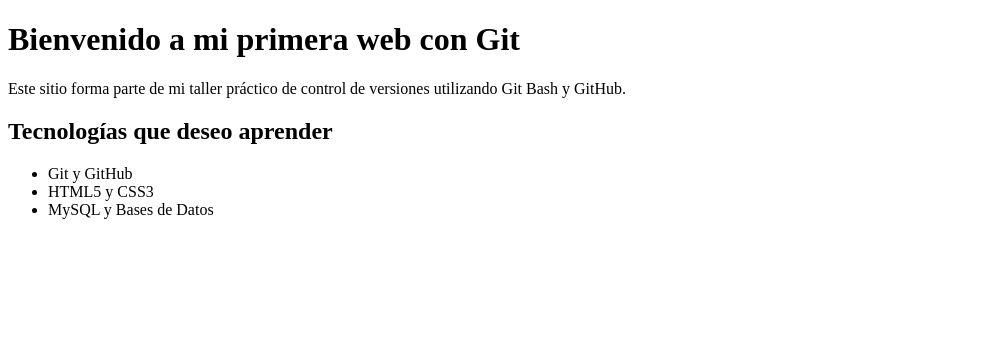
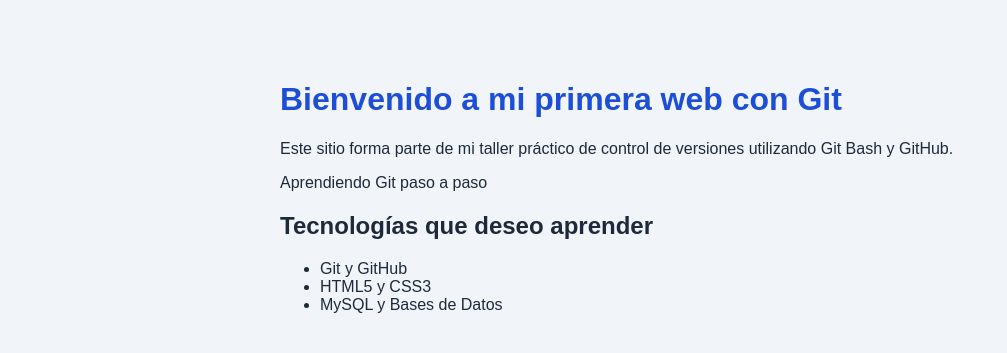
Before and after one commit to estebanramirez249-collab/web-git, a plain HTML site: page index.html in a window 1280 px wide. Shown: the whole page, without its empty margins (0-1007 px from the left). Drawn offline with Linux system fonts and the light colour scheme.

Commit message:
style: agregar estilos basicos

```diff
--- a/index.html
+++ b/index.html
@@ -4,10 +4,12 @@
     <meta charset="UTF-8">
     <meta name="viewport" content="width=device-width, initial-scale=1.0">
     <title>Mi primera web con Git</title>
+    <link rel="stylesheet" href="styles.css">
 </head>
 <body>
     <h1>Bienvenido a mi primera web con Git</h1>
     <p>Este sitio forma parte de mi taller práctico de control de versiones utilizando Git Bash y GitHub.</p>
+    <p>Aprendiendo Git paso a paso</p>
     <h2>Tecnologías que deseo aprender</h2>
     <ul>
         <li>Git y GitHub</li>
--- /dev/null
+++ b/styles.css
@@ -0,0 +1,12 @@
+body {
+    font-family: Arial, sans-serif;
+    background-color: #f1f5f9;
+    color: #1e293b;
+    max-width: 720px;
+    margin: 40px auto;
+    padding: 20px;
+}
+
+h1 {
+    color: #1d4ed8;
+}
```
